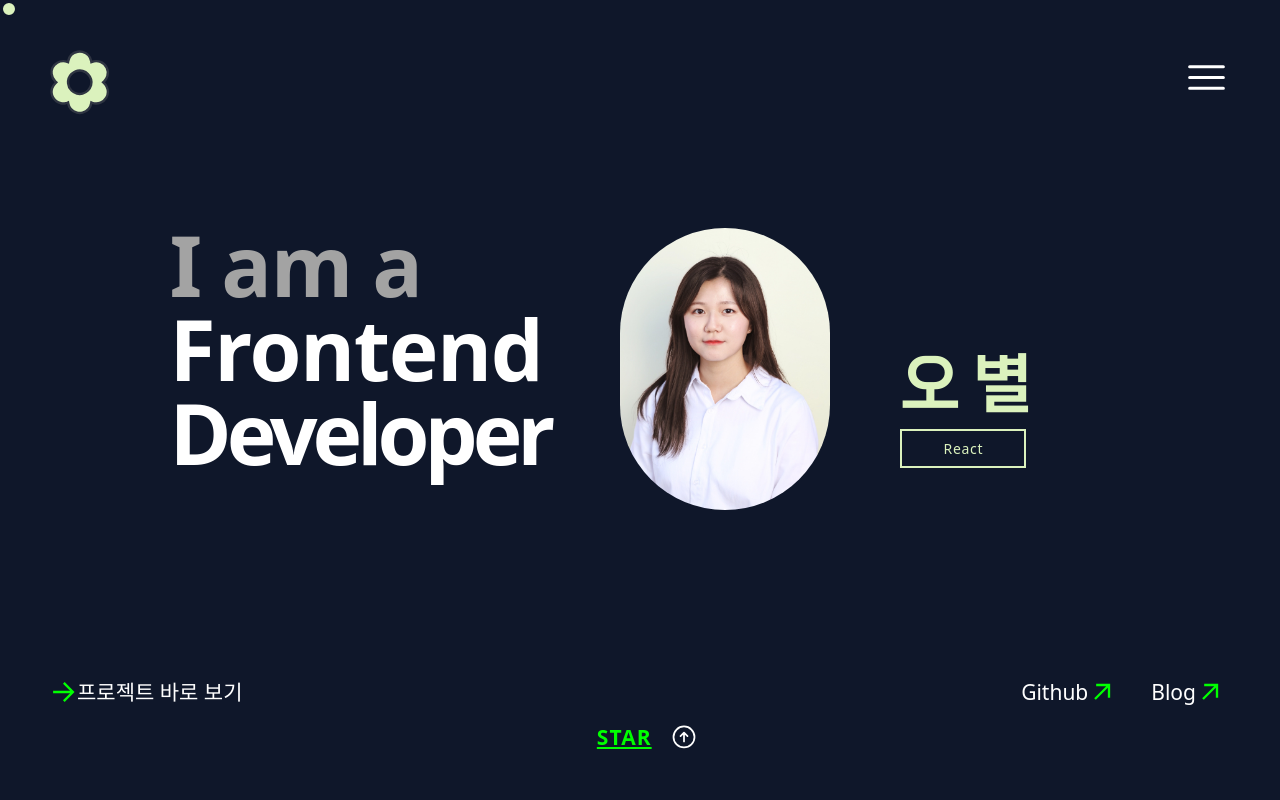
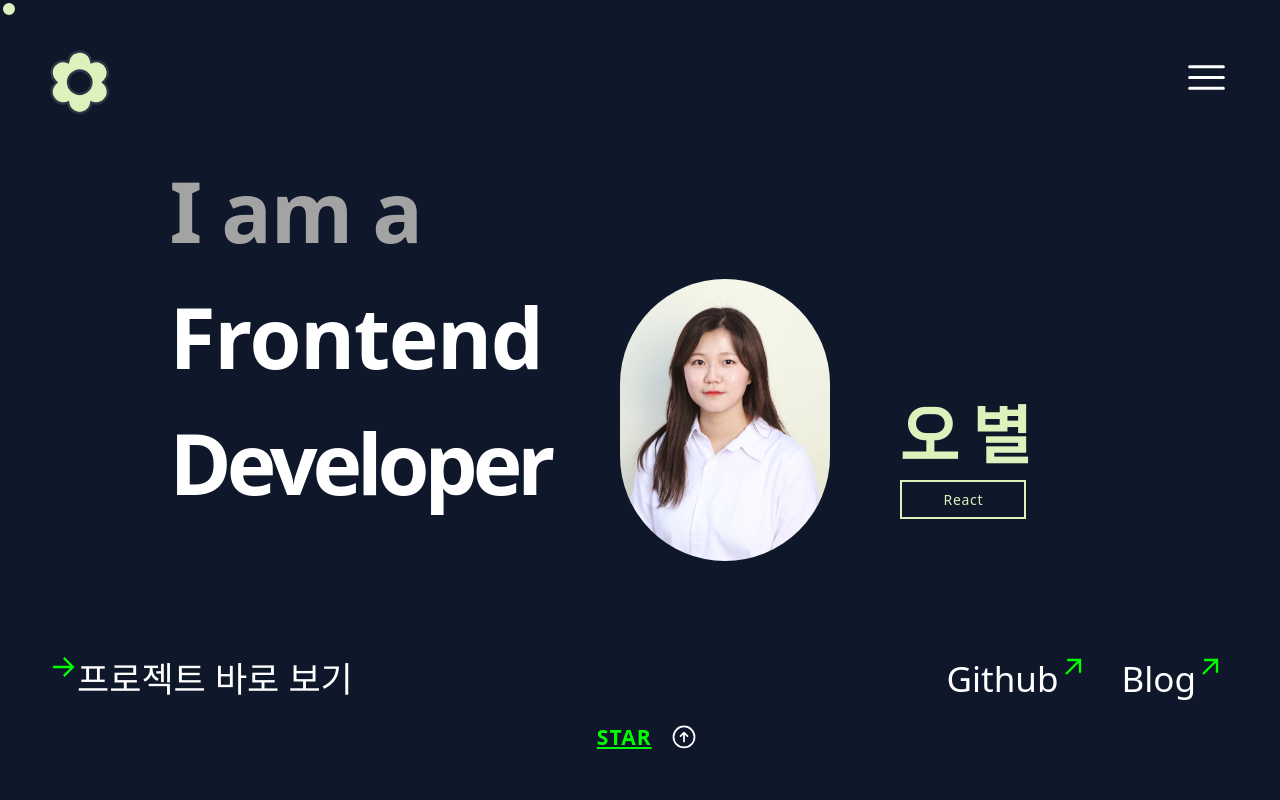
Before and after one commit to loeybho/Newport, a React (Vite) app: page / in a window 1280 px wide. Shown: the top 800 px of the page. Built offline with nearby package versions, Linux system fonts and the light colour scheme.

Commit message:
Cont. 폰트 수정 중

```diff
--- a/src/pages/Cover.jsx
+++ b/src/pages/Cover.jsx
@@ -19,20 +19,12 @@ export default function Cover() {
           className="flex h-screen justify-center items-center px-10 "
         >
           <div className="flex flex-col sm:flex-row gap-10 sm:gap-20 justify-center items-center sm:items-end">
-            <div className="pt-16 text-center sm:text-left sm:pb-10 ">
-              <h1
-                className="text-5xl sm:text-8xl text-neutral-400"
-                id="main-title-1"
-              >
+            <div className="pt-16 text-[4rem] sm:text-[6rem] text-center sm:text-left sm:pb-10 ">
+              <h1 className=" text-neutral-400" id="main-title-1">
                 I am a
               </h1>
-              <h1 className="text-5xl sm:text-8xl" id="main-title-1">
-                Frontend
-              </h1>
-              <h1
-                className="text-5xl sm:text-8xl tracking-[-0.06em]"
-                id="main-title-2"
-              >
+              <h1 id="main-title-1">Frontend</h1>
+              <h1 className="tracking-[-0.06em]" id="main-title-2">
                 Developer
               </h1>
             </div>
@@ -49,13 +41,13 @@ export default function Cover() {
                 오 별
               </h1>
               <div>
-                <Button>안녕</Button>
+                <Button />
               </div>
             </div>
           </div>
         </div>
 
-        <div className="flex flex-col text-1xl justify-end font-light tracking-normal sm:text-2xl sm:flex-row">
+        <div className="flex flex-col text-[1.5rem] justify-end font-light tracking-normal sm:text-[2.5rem] sm:flex-row">
           <div className="font-normal flex gap-1 flex-grow px-6 py-2 hover:underline sm:px-14 sm:py-0">
             <button className="flex hover:underline">
               <img
```
